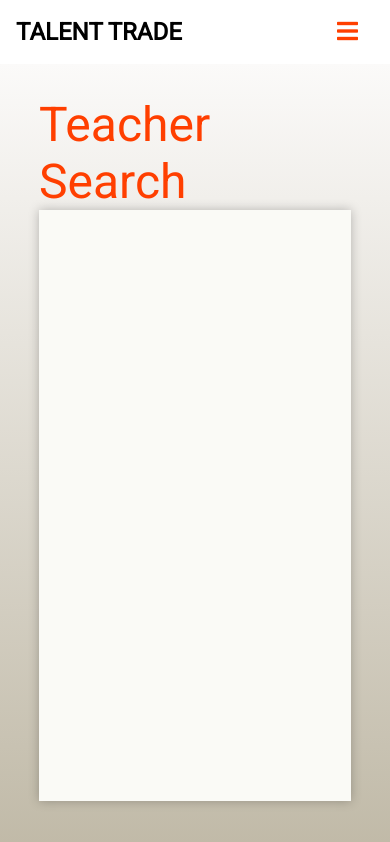
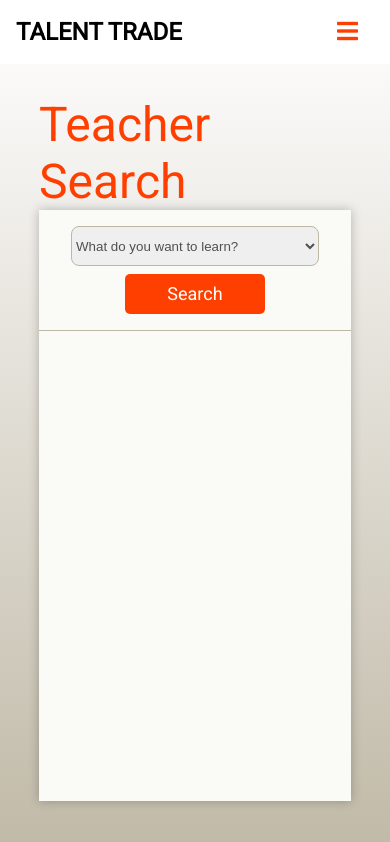
Before and after one commit to chingu-voyages/v8-geckos-team-05, a React (Create React App) app in the folder skill-trade-client/: page /teacherSearch2 in a window 390 px wide. Shown: the top 842 px of the page. Built offline with nearby package versions, Linux system fonts and the light colour scheme.

Commit message:
fixed some issues with responsiveness in the searchBar

```diff
--- a/skill-trade-client/src/index.css
+++ b/skill-trade-client/src/index.css
@@ -902,9 +902,7 @@ body {
     display: flex;
     height: 68px;
     align-items: center;
-    padding-top: 1rem;
-    padding-bottom: 1rem;
-    padding-left: 2rem;
+    padding: 1rem 2rem;
     margin-bottom: 2rem;
     font-family: Roboto;
     font-style: normal;
@@ -914,8 +912,6 @@ body {
     text-align: center;
     color: #51504e;
     border-bottom: 1px solid #beb7a4; }
-    .contentBox--teacherSearch__searchBar h6 {
-      all: unset; }
     .contentBox--teacherSearch__searchBar__dropdown {
       outline: none;
       margin-right: 1rem;
@@ -945,13 +941,14 @@ body {
     grid-template-columns: repeat(auto-fit, minmax(180px, 1fr));
     grid-column-gap: 2%; }
 
-@media only screen and (max-width: 600px) {
+@media only screen and (max-width: 525px) {
   .contentBox--teacherSearch__searchBar {
-    display: none;
-    border: none;
-    height: unset;
-    padding: 0;
-    padding-top: 2rem; }
-    .contentBox--teacherSearch__searchBar--responsive {
-      display: flex;
-      flex-direction: column; } }
+    flex-direction: column;
+    height: unset; }
+    .contentBox--teacherSearch__searchBar form {
+      width: 100%; }
+    .contentBox--teacherSearch__searchBar__dropdown {
+      width: 100%;
+      display: block;
+      margin: 0;
+      margin-bottom: 0.5rem; } }
--- a/skill-trade-client/src/sass/components/_teacherSch2.scss
+++ b/skill-trade-client/src/sass/components/_teacherSch2.scss
@@ -4,16 +4,11 @@
   padding-bottom: 2.5rem;
   min-height: 70vh;
   &__searchBar {
-    h6 {
-      all: unset;
-    }
     box-sizing: border-box;
     display: flex;
     height: 68px;
     align-items: center;
-    padding-top: 1rem;
-    padding-bottom: 1rem;
-    padding-left: 2rem;
+    padding: 1rem 2rem;
     margin-bottom: 2rem;
     font-family: Roboto;
     font-style: normal;
@@ -58,17 +53,19 @@
   }
 }
 
-@media only screen and (max-width: 600px) {
+@media only screen and (max-width: 525px) {
   .contentBox--teacherSearch {
     &__searchBar {
-      display: none;
-      border: none;
+      form {
+        width: 100%;
+      }
+      flex-direction: column;
       height: unset;
-      padding: 0;
-      padding-top: 2rem;
-      &--responsive {
-        display: flex;
-        flex-direction: column;
+      &__dropdown {
+        width: 100%;
+        display: block;
+        margin: 0;
+        margin-bottom: 0.5rem;
       }
     }
   }
```
